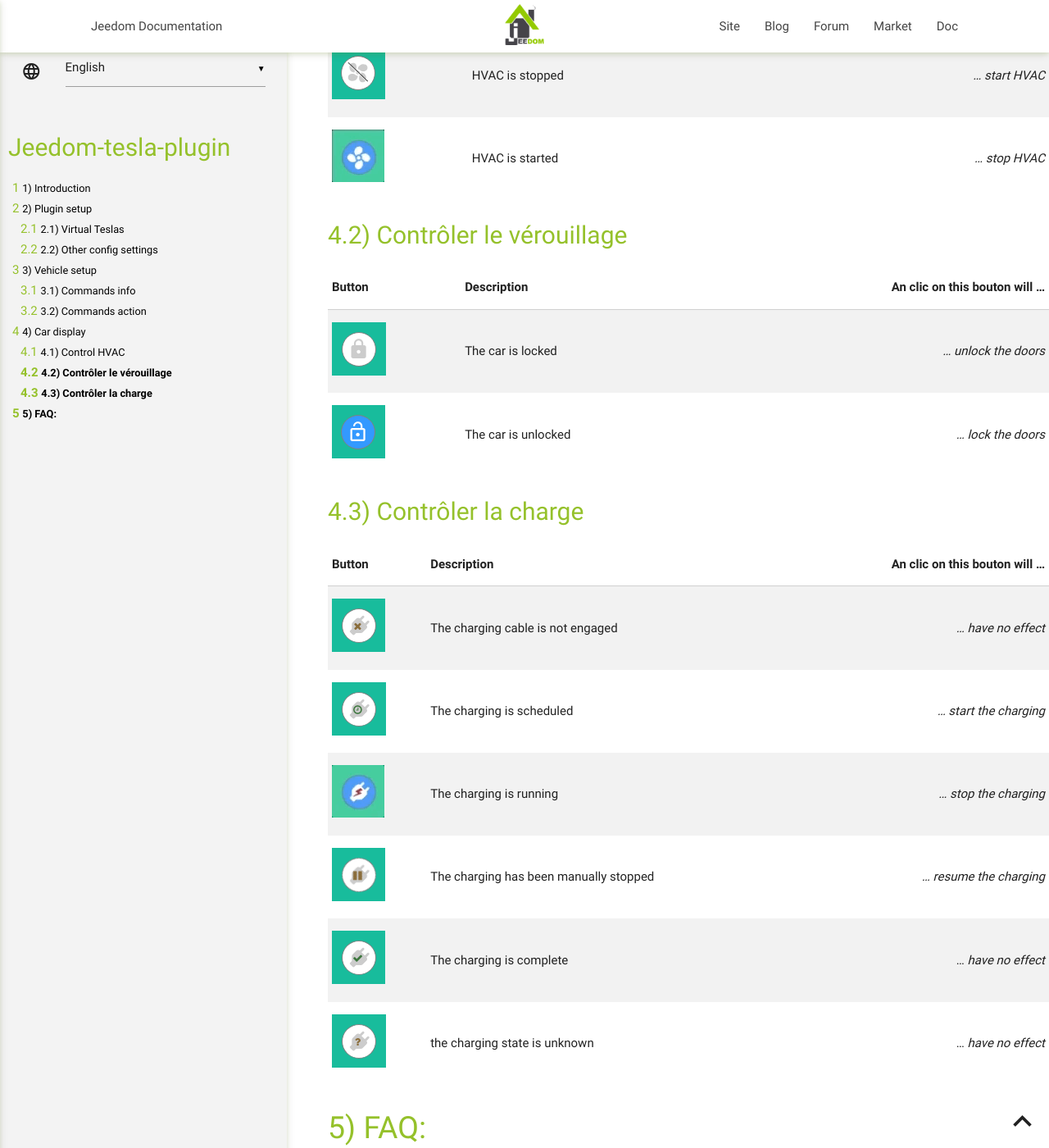
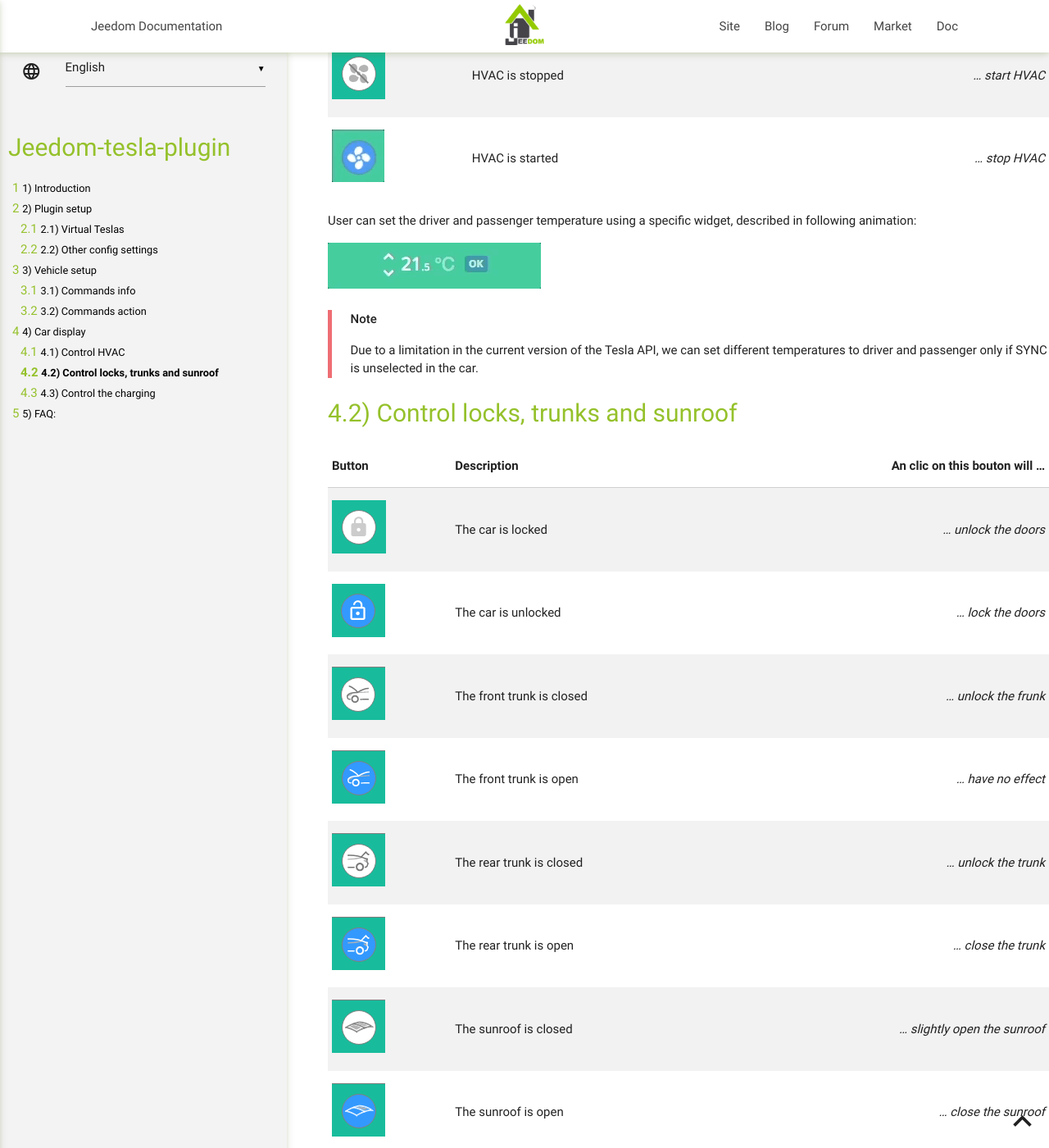
Before and after one commit to vercorsio/jeedom-tesla-plugin, a Jekyll site: the page built from en_US/index.md, in a window 1280 px wide and 1400 px high, scrolled down 6476 px. Shown: the whole window at 82% size. Built offline with Jekyll 4.4.1, drawn with Linux system fonts in a browser that asks for light colours; our own code applies the rules of GitHub Pages for plain Markdown files; some of the changed text lies outside the part shown.

```diff
--- a/en_US/index.md
+++ b/en_US/index.md
@@ -129,26 +129,45 @@ Control HVAC
 | ![clim off](../images/clim_off.png) | HVAC is stopped | _... start HVAC_ |
 | ![clim on](../images/clim_on.gif) | HVAC is started | _... stop HVAC_ |
 
+User can set the driver and passenger temperature using a specific widget, described in following animation:
 
-Contrôler le vérouillage
+![clim on](../images/setTemps.gif)
+> **Note**
+>
+> Due to a limitation in the current version of the Tesla API, we can set different temperatures to driver and passenger only if SYNC is unselected in the car.
+>
+
+Control locks, trunks and sunroof
 --
 
 | Button | Description | An clic on this bouton will ... |
 | --- | --- | --: |
 | ![lockOn](../images/locked.png) | The car is locked | _... unlock the doors_ |
 | ![lockOff](../images/unlocked.png) | The car is unlocked | _... lock the doors_ |
+| ![frunkOff](../images/frunk_off.png) | The front trunk is closed | _... unlock the frunk_ |
+| ![frunkOn](../images/frunk_on.png) | The front trunk is open | _...  have no effect_ |
+| ![trunkOff](../images/trunk_off.png) | The rear trunk is closed | _... unlock the trunk_ |
+| ![trunkOn](../images/trunk_on.png) | The rear trunk is open | _...  close the trunk_ |
+| ![panoOff](../images/pano_off.png) | The sunroof is closed | _... slightly open the sunroof_ |
+| ![panoOn](../images/pano_on.png) | The sunroof is open | _...  close the sunroof_ |
 
-Contrôler la charge
+Control the charging
 --
 
 | Button | Description | An clic on this bouton will ... |
 | --- | --- | ---: |
-| ![lockOn](../images/charging_Disconnected.png) | The charging cable is not engaged | _... have no effect_
-| ![lockOn](../images/charging_Scheduled.png) | The charging is scheduled | _... start the charging_
-| ![lockOn](../images/charging_Charging.gif) | The charging is running | _... stop the charging_
-| ![lockOn](../images/charging_Pause.png) | The charging has been manually stopped | _... resume the charging_
-| ![lockOn](../images/charging_Complete.png) | The charging is complete | ... _have no effect_
-| ![lockOn](../images/charging_Null.png) | the charging state is unknown | ... _have no effect_
+| ![charDis](../images/charging_Disconnected.png) | The charging cable is not engaged | _... have no effect_
+| ![charSch](../images/charging_Scheduled.png) | The charging is scheduled | _... start the charging_
+| ![charCha](../images/charging_Charging.gif) | The charging is running | _... stop the charging_
+| ![charPau](../images/charging_Pause.png) | The charging has been manually stopped | _... resume the charging_
+| ![charCom](../images/charging_Complete.png) | The charging is complete | ... _have no effect_
+| ![charNul](../images/charging_Null.png) | The charging state is unknown | ... _have no effect_
+
+
+
+User can set the charging limit using a specific widget, as described in following animation:
+
+![setLimit](../images/setChargingLimit.gif)
 
 
 FAQ:
```
Also changed, not shown: en_US/changelog.md (+15 -1 lines), fr_FR/changelog.md (+15 -1 lines), fr_FR/index.md (+25 -7 lines), images/clim_off.png, images/frunk_off.png (added), images/frunk_on.png (added), images/pano_off.png (added), images/pano_on.png (added), images/setChargingLimit.gif (added), images/setTemps.gif (added), images/trunk_off.png (added), images/trunk_on.png (added).
